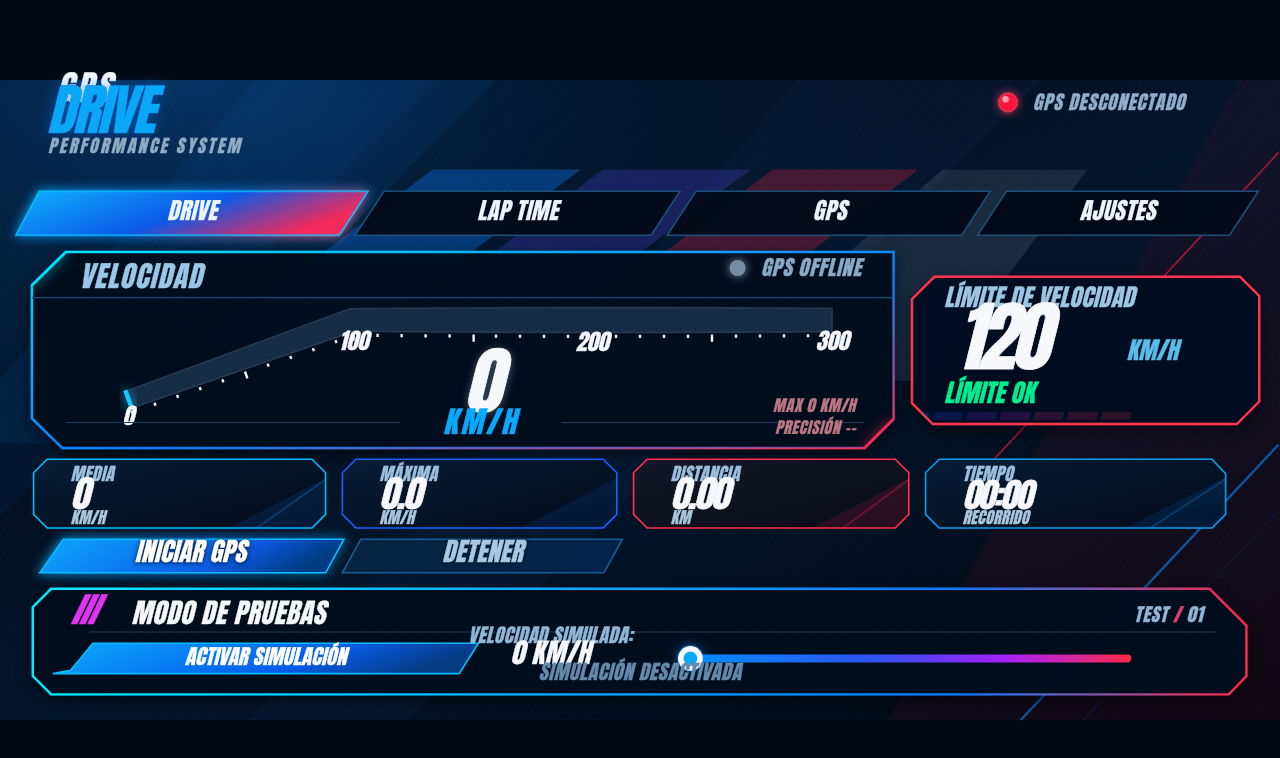
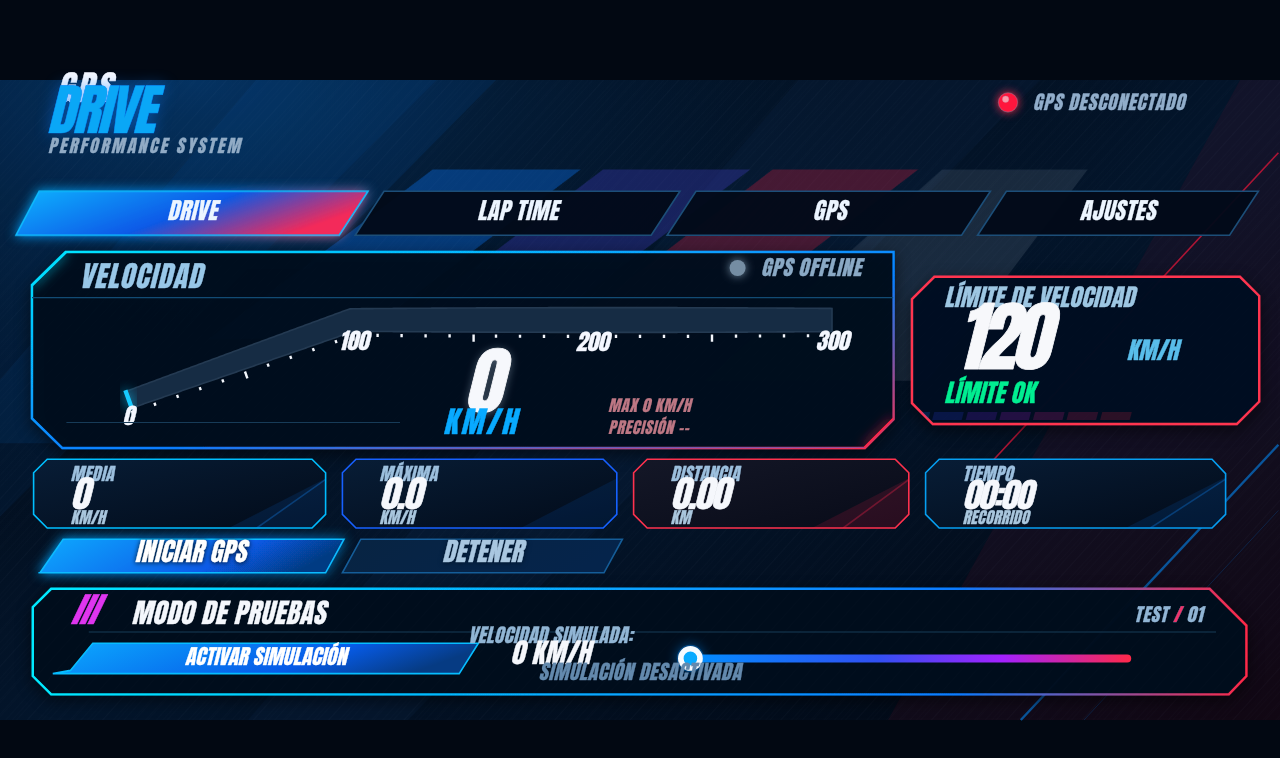
Before and after one commit to dgmuniesa-shadow/gps-drive, a plain HTML site: page index.html in a window 1280 px wide. Drawn offline with Linux system fonts and the light colour scheme.

Commit message:
Add files via upload

```diff
--- a/index.html
+++ b/index.html
@@ -107,9 +107,9 @@
         <g id="gaugeLabels" class="gauge-labels"></g>
         <text id="speedNumber" x="601" y="415" text-anchor="middle" class="speed-value">0</text>
         <text x="601" y="442" text-anchor="middle" class="speed-unit">KM/H</text>
-        <text x="1070" y="415" text-anchor="end" class="meta-label">MAX <tspan id="maxInline">0</tspan> KM/H</text>
-        <path d="M83 428H500 M702 428H1080" stroke="#173b58" stroke-width="1.3"/>
-        <text x="1070" y="442" text-anchor="end" class="meta-label">PRECISIÓN <tspan id="accuracy">--</tspan></text>
+        <text x="760" y="415" text-anchor="start" class="meta-label">MAX <tspan id="maxInline">0</tspan> KM/H</text>
+        <path d="M83 428H500" stroke="#173b58" stroke-width="1.3"/>
+        <text x="760" y="442" text-anchor="start" class="meta-label">PRECISIÓN <tspan id="accuracy">--</tspan></text>
       </g>
 
       <!-- Red edged speed limit housing -->
```
